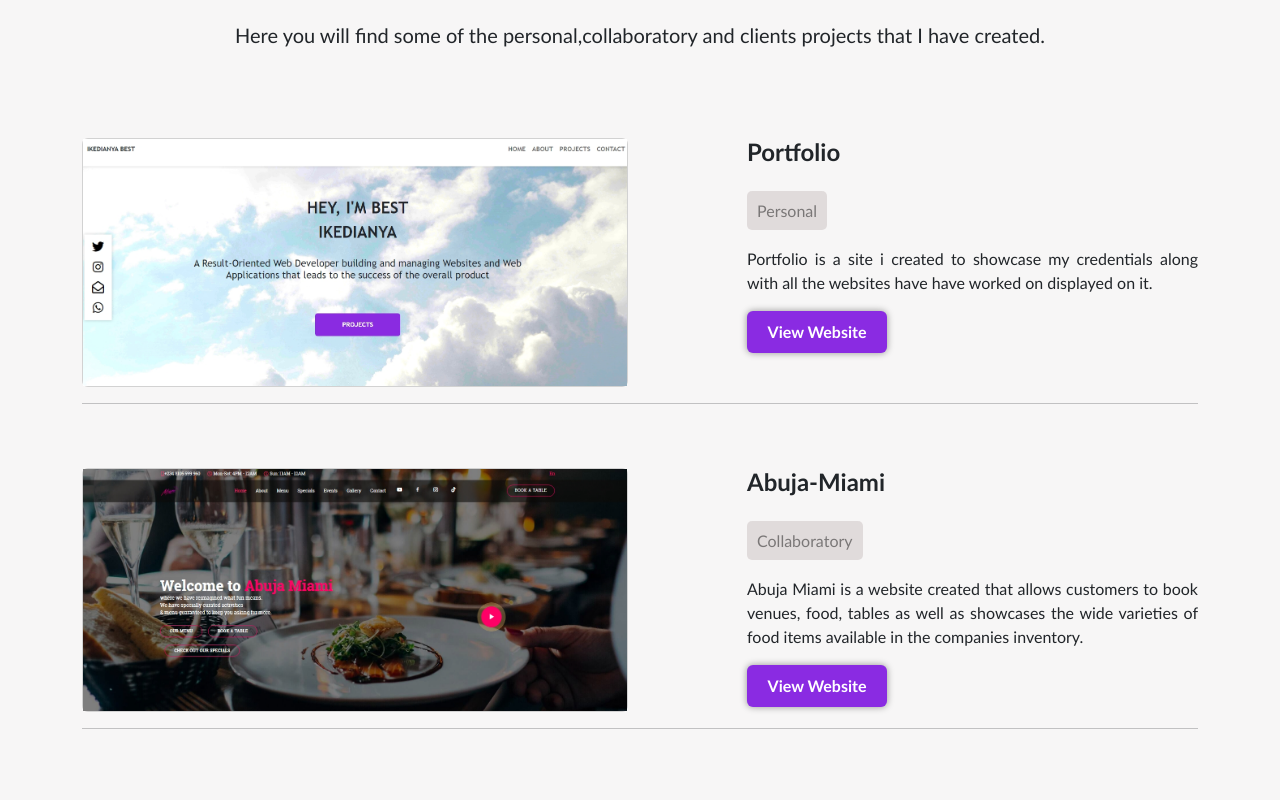
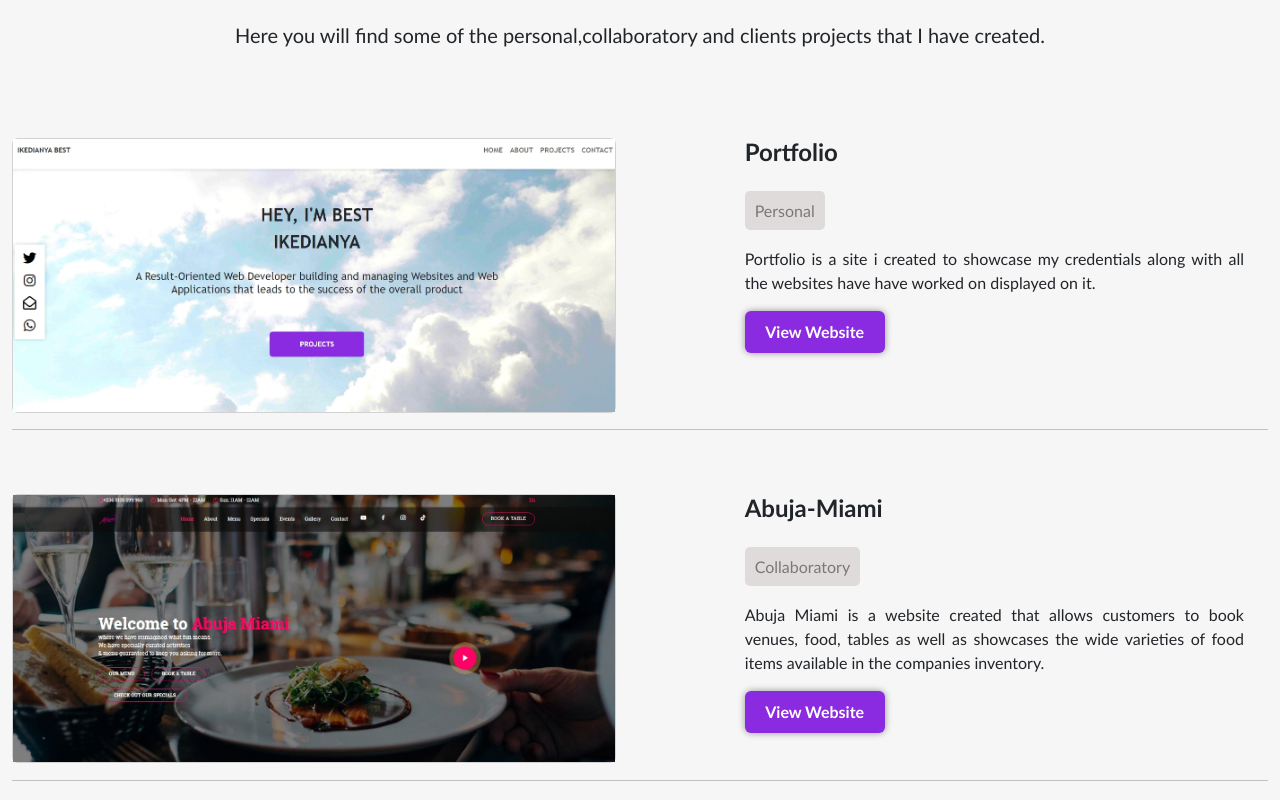
Before and after one commit to Qhxst/IkedianyaBest, a plain HTML site: page index.html in a window 1280 px wide. Shown: the part 1480-2280 px from the top of the page. Drawn offline with nearby package versions, Linux system fonts and the light colour scheme.

Commit message:
Update index.html

```diff
--- a/index.html
+++ b/index.html
@@ -71,8 +71,15 @@
     transform: scaleY(1);
   }
 }
+    .container, .row {
+    max-width: 100%;
+}
+img{
+    width:100%;
+    height:auto;
+}
 </style>
-<body style="font-family: 'Trebuchet MS', 'Lucida Sans Unicode', 'Lucida Grande', 'Lucida Sans', Arial, sans-serif;">
+<body style="font-family: 'Trebuchet MS', 'Lucida Sans Unicode', 'Lucida Grande', 'Lucida Sans', Arial, sans-serif;overflow-x: hidden;">
 
     <!-- large screen nav  -->
     <nav class="navbar navbar-expand-lg d-none d-lg-block" style="height: 70px;position: sticky;top: 0;background-color: white;z-index: 9999;box-shadow: 0 0 7px rgb(0,0,0,0.2);">
```
